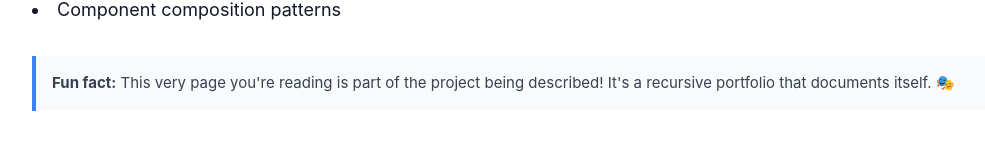
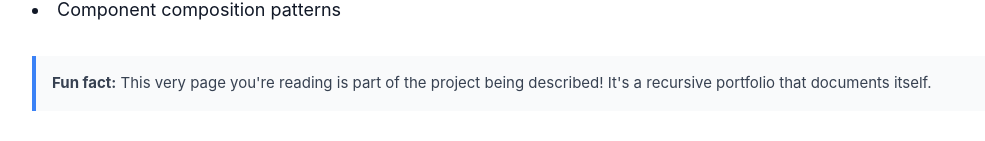
Before and after one commit to Mattan41/kruskopf-web, a Nuxt app: page /projects/kruskopf-org in a window 1280 px wide. Shown: the part 2443-2584 px from the top of the page, without its empty margins (0-985 px from the left). Built offline with nearby package versions, Linux system fonts and the light colour scheme.

Commit message:
remove icon

```diff
--- a/pages/projects/kruskopf-org.vue
+++ b/pages/projects/kruskopf-org.vue
@@ -138,7 +138,7 @@
     <div class="bg-gray-50 border-l-4 border-blue-500 p-4 mb-8">
       <p class="text-gray-700">
         <strong>Fun fact:</strong> This very page you're reading is part of the project being described!
-        It's a recursive portfolio that documents itself. 🎭
+        It's a recursive portfolio that documents itself.
       </p>
     </div>
 
```
